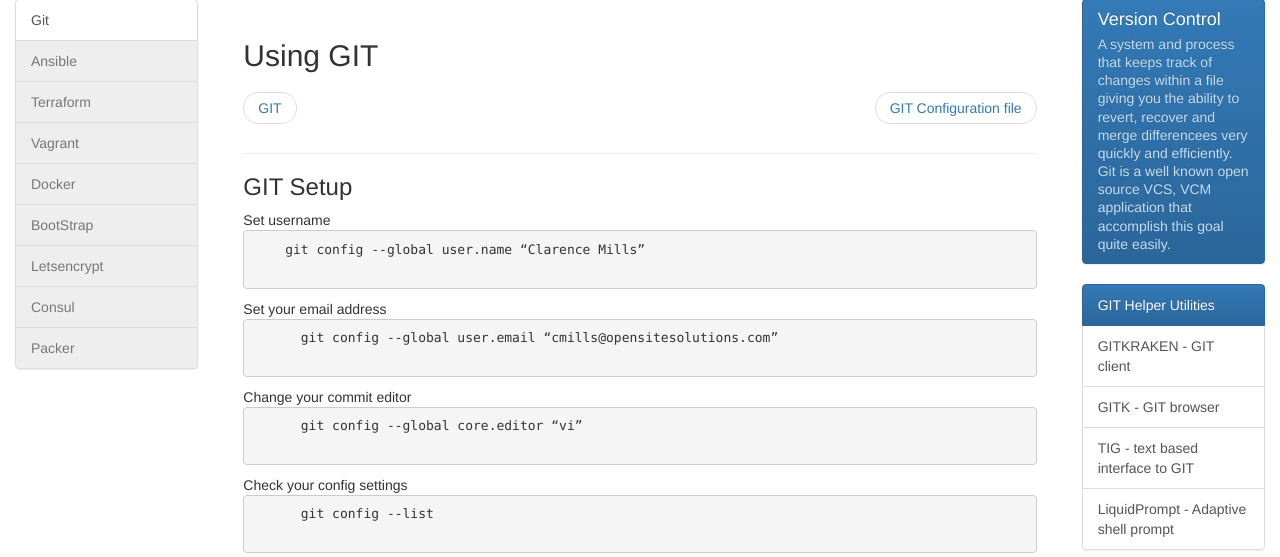
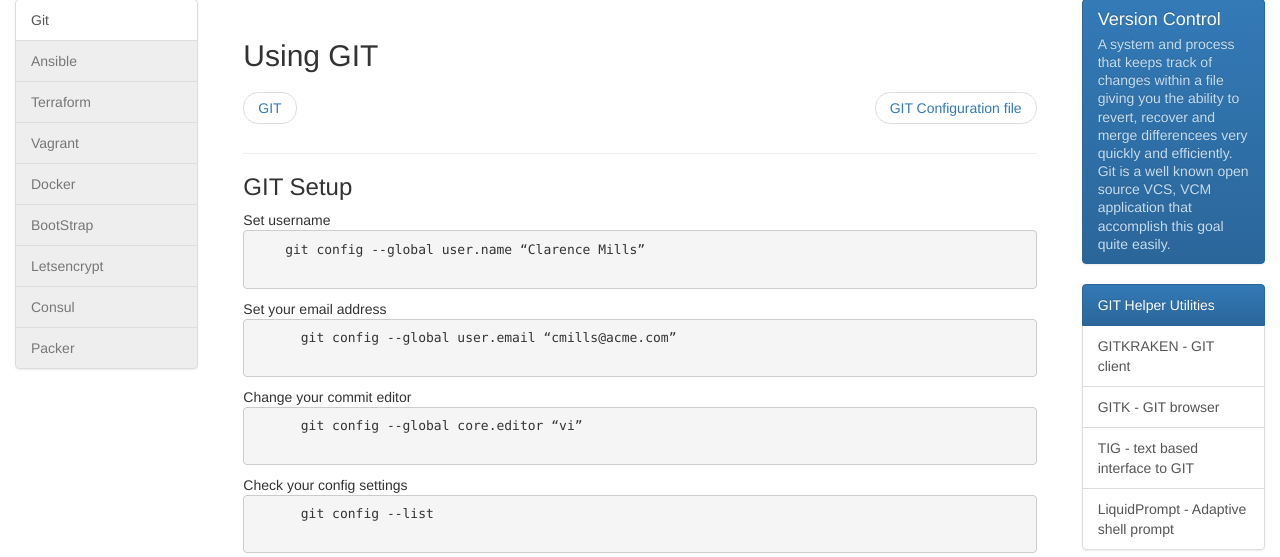
Before and after one commit to becomeonewiththecode/website, a PHP site: page /git/use-git.php in a window 1280 px wide. Shown: the part 71-628 px from the top of the page. Run offline with PHP 8.4, Linux system fonts and the light colour scheme; some libraries are stand-ins or nearby versions.

Commit message:
replaced opensitesolutions.com with acme.com

```diff
--- a/git/use-git.php
+++ b/git/use-git.php
@@ -55,7 +55,7 @@ include 'left.inc';
 
     Set your email address
     <pre>
-      git config --global user.email “cmills@opensitesolutions.com”
+      git config --global user.email “cmills@acme.com”
     </pre>
 
     Change your commit editor
@@ -80,25 +80,25 @@ include 'left.inc';
     First find out the commit point you want to use.
     - git-log or git log --oneline
 
-    Author: Clarence Mills <cmills@fusion.opensitesolutions.com>
+    Author: Clarence Mills <cmills@fusion.acme.com>
     Date: Fri Nov 13 00:27:01 2015 -0500
 
         November 13
 
     commit 0a8dd73ebf26df47b836388dffe39f61dbd7eb82
-    Author: Clarence Mills <cmills@fusion.opensitesolutions.com>
+    Author: Clarence Mills <cmills@fusion.acme.com>
     Date: Fri Nov 13 00:21:31 2015 -0500
 
         November 13
 
     commit f13a37d2c3acf0c23a6651cb7c7c47315eb6a00a
-    Author: Clarence Mills <cmills@fusion.opensitesolutions.com>
+    Author: Clarence Mills <cmills@fusion.acme.com>
     Date: Wed Oct 21 11:37:15 2015 -0400
 
         Added images and stylesheets for the new index page.
 
     commit 654898f53c71aa4e82d633426b6a2027b0078b59
-    Author: Clarence Mills <cmills@fusion.opensitesolutions.com>
+    Author: Clarence Mills <cmills@fusion.acme.com>
     Date: Sun Oct 18 22:27:24 2015 -040
 
     Commit
@@ -185,7 +185,7 @@ include 'left.inc';
     <pre>
     git rm *
 
-    [cmills@fusion opensitesolutions.com]$ git rm *
+    [cmills@fusion acme.com]$ git rm *
     rm 'checkrbl.sh'
     rm 'create_pflogreport.sh'
     rm 'create_postgreyport.sh'
@@ -209,8 +209,8 @@ include 'left.inc';
     <pre>
     git remote -v
     cmills@testsrv toolsforthecloud.com]$ git remote -v
-    origin  ssh://srv2.opensitesolutions.com:1001/home/cmills/work_dir/toolsforthecloud.com (fetch)
-    origin  ssh://srv2.opensitesolutions.com:1001/home/cmills/work_dir/toolsforthecloud.com (push)
+    origin  ssh://srv2.acme.com:1001/home/cmills/work_dir/toolsforthecloud.com (fetch)
+    origin  ssh://srv2.acme.com:1001/home/cmills/work_dir/toolsforthecloud.com (push)
     </pre>
 
     <h3>Remove remote repository</h3>
@@ -219,7 +219,7 @@ include 'left.inc';
     </pre>
 
     <h3>Add repositories</h3>
-    <pre>git remote add origin (whatever name points to the repositories) ssh://git.opensitesolutions.com:1001/home/cmils/work_dir/opensitesolutions.com</pre>
+    <pre>git remote add origin (whatever name points to the repositories) ssh://git.acme.com:1001/home/cmils/work_dir/acme.com</pre>
 
     <i>If you have moved the location of the repository on the master GIT server, you will need to execute the following command before doing another push or pull:</i>
 
@@ -246,12 +246,12 @@ include 'left.inc';
     <h3>Cloning repositories locally </h3>
     <pre>
     git clone -l local-repository clone-location
-    git clone -l /var/ww/html/opensitesolutions.com test
+    git clone -l /var/ww/html/acme.com test
     Git clone from remote server using ssh, 1001 is the port to connect on.
 
-    [cmills@testsrv workdir]$ git clone ssh://cmills@srv2.opensitesolutions.com:1001/home/cmills/web_dir/opensitesolutions.com
-    Cloning into 'opensitesolutions.com'...
-    cmills@srv2.opensitesolutions.com's password:
+    [cmills@testsrv workdir]$ git clone ssh://cmills@srv2.acme.com:1001/home/cmills/web_dir/acme.com
+    Cloning into 'acme.com'...
+    cmills@srv2.acme.com's password:
     remote: Counting objects: 201, done.
     remote: Compressing objects: 100% (199/199), done.
     remote: Total 201 (delta 46), reused 0 (delta 0)
@@ -262,7 +262,7 @@ include 'left.inc';
 
     <h3>Clone from a remote location</h3>
     <pre>
-    git clone ssh://srv2.opensitesolutions.com:1001/home/cmills/work_dir/opensitesolutions.com .
+    git clone ssh://srv2.acme.com:1001/home/cmills/work_dir/acme.com .
     The above command will fetch the entire repository to your current location.
     </pre>
 
@@ -288,13 +288,13 @@ include 'left.inc';
     <pre>
     eg: removing directory .project from tracking.
     git rm --cache filename or directory
-    oss@cmills-Kudu-Pro:~/work/office.opensitesolutions.com$ git rm --cache .project
+    oss@cmills-Kudu-Pro:~/work/office.acme.com$ git rm --cache .project
     rm '.project'
     </pre>
 
     <h3>results after files been deleted</h3>
     <pre>
-    oss@cmills-Kudu-Pro:~/work/office.opensitesolutions.com$ git status
+    oss@cmills-Kudu-Pro:~/work/office.acme.com$ git status
     On branch dev
     Your branch is up-to-date with 'origin/dev'.
     Changes to be committed:
@@ -306,7 +306,7 @@ include 'left.inc';
 
     <h3>example .gitignore file</h3>
     <pre>
-    oss@cmills-Kudu-Pro:~/work/office.opensitesolutions.com$ cat .gitignore
+    oss@cmills-Kudu-Pro:~/work/office.acme.com$ cat .gitignore
     \.buildpath
     \.project
     \.settings
@@ -315,7 +315,7 @@ include 'left.inc';
 
     <b>commit your changes, this will update your repository, going forward the contents within the .gitignore file will not be tracked</b>
     <pre>
-    oss@cmills-Kudu-Pro:~/work/office.opensitesolutions.com$ git commit -a -m "Removed eclipse .project file from tracking"
+    oss@cmills-Kudu-Pro:~/work/office.acme.com$ git commit -a -m "Removed eclipse .project file from tracking"
     [dev c50370f] Removed eclipse .project file from tracking
      1 file changed, 28 deletions(-)
      delete mode 100644 .project
@@ -351,9 +351,9 @@ include 'left.inc';
     remoteerror:
     remote: error: To squelch this message and still keep the default behaviour, set
     remote: error: 'receive.denyCurrentBranch' configuration variable to 'refuse'.
-    To ssh://cmills@srv1.opensitesolutions.com:1001/opt/git/ansible/
+    To ssh://cmills@srv1.acme.com:1001/opt/git/ansible/
      ! [remote rejected] dev -> dev (branch is currently checked out)
-    error: failed to push some refs to 'ssh://cmills@srv1.opensitesolutions.com:1001/opt/git/ansible/'
+    error: failed to push some refs to 'ssh://cmills@srv1.acme.com:1001/opt/git/ansible/'
     </pre>
 
     <code>
@@ -368,7 +368,7 @@ include 'left.inc';
     <pre>
     git config receive.denyCurrentBranch
 
-    [cmills@testsrv office.opensitesolutions.com]$ git config receive.denyCurrentBranch
+    [cmills@testsrv office.acme.com]$ git config receive.denyCurrentBranch
     warn
     </pre>
 
```
Also changed, not shown: git/git-branch.php (+4 -4 lines).
